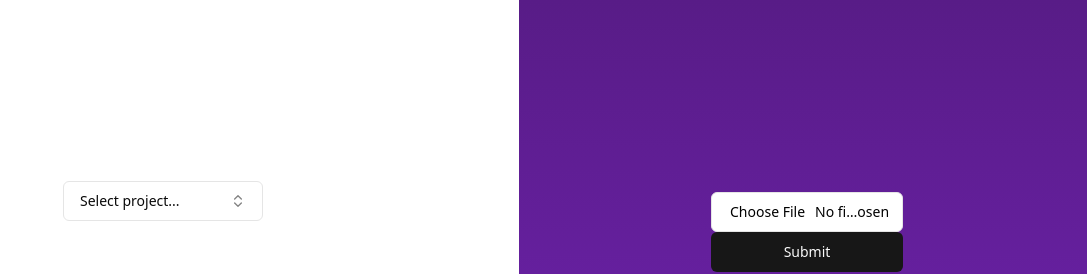
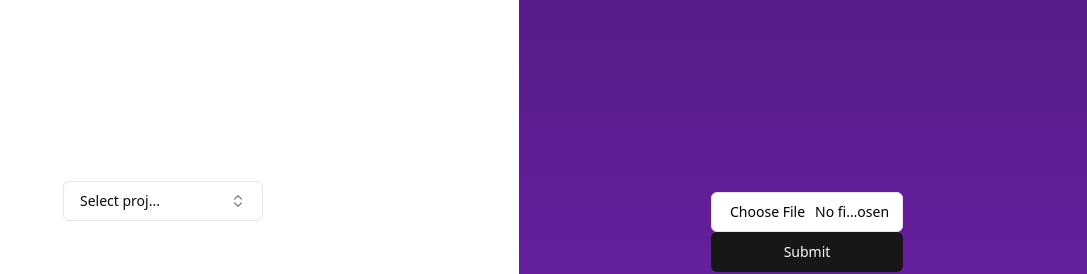
Before and after one commit to throwmeplease/f4a, a Next.js app in the folder taskhive/: page /dashboard in a window 1280 px wide. Shown: the top 274 px of the page, without its empty margins (193-1280 px from the left). Built offline with nearby package versions, Linux system fonts and the light colour scheme; what @uploadthing/react would draw is missing.

Commit message:
the project search thing works now

```diff
--- a/taskhive/src/pages/dashboard.js
+++ b/taskhive/src/pages/dashboard.js
@@ -55,6 +55,65 @@ const projects_old = [
         label: "Asmls",
     },
 ];
+
+export function ComboboxDemo() {
+    const [open, setOpen] = React.useState(false);
+    const [value, setValue] = React.useState("");
+
+    return (
+        <Popover open={open} onOpenChange={setOpen}>
+            <PopoverTrigger asChild>
+                <Button
+                    variant="outline"
+                    role="combobox"
+                    aria-expanded={open}
+                    className="w-[200px] justify-between"
+                >
+                    {value
+                        ? projects_old.find(
+                              (proj) => framework.value === value
+                          )?.label
+                        : "Select proj..."}
+                    <ChevronsUpDown className="ml-2 h-4 w-4 shrink-0 opacity-50" />
+                </Button>
+            </PopoverTrigger>
+            <PopoverContent className="w-[200px] p-0">
+                <Command>
+                    <CommandInput placeholder="Search proj..." />
+                    <CommandList>
+                        <CommandEmpty>No proj found.</CommandEmpty>
+                        <CommandGroup>
+                            {projects_old.map((proj) => (
+                                <CommandItem
+                                    key={proj.value}
+                                    value={proj.value}
+                                    onSelect={(currentValue) => {
+                                        setValue(
+                                            currentValue === value
+                                                ? ""
+                                                : currentValue
+                                        );
+                                        setOpen(false);
+                                    }}
+                                >
+                                    <Check
+                                        className={cn(
+                                            "mr-2 h-4 w-4",
+                                            value === proj.value
+                                                ? "opacity-100"
+                                                : "opacity-0"
+                                        )}
+                                    />
+                                    {proj.label}
+                                </CommandItem>
+                            ))}
+                        </CommandGroup>
+                    </CommandList>
+                </Command>
+            </PopoverContent>
+        </Popover>
+    );
+}
 
 function Home() {
     return (
@@ -219,7 +278,7 @@ function NewProject() {
     );
 }
 
-export default function ComboboxDemo() {
+export default function Dashboard() {
     const [open, setOpen] = React.useState(false);
     const [value, setValue] = React.useState("");
     // const [projects, setProjects] = React.useState(getRepos());
@@ -257,7 +316,9 @@ export default function ComboboxDemo() {
                 className={`bg-white flex min-h-screen flex-col items-center justify-evenly p-32 `}
             >
                 <div>
-                    <Popover open={open} onOpenChange={setOpen}>
+        < ComboboxDemo />
+
+                    {/*<Popover open={open} onOpenChange={setOpen}>
                         <PopoverTrigger asChild>
                             <Button
                                 variant="outline"
@@ -309,7 +370,7 @@ export default function ComboboxDemo() {
                                 </CommandList>
                             </Command>
                         </PopoverContent>
-                    </Popover>{" "}
+                    </Popover>{" "}*/}
                 </div>
                 <div
                     className={
```
